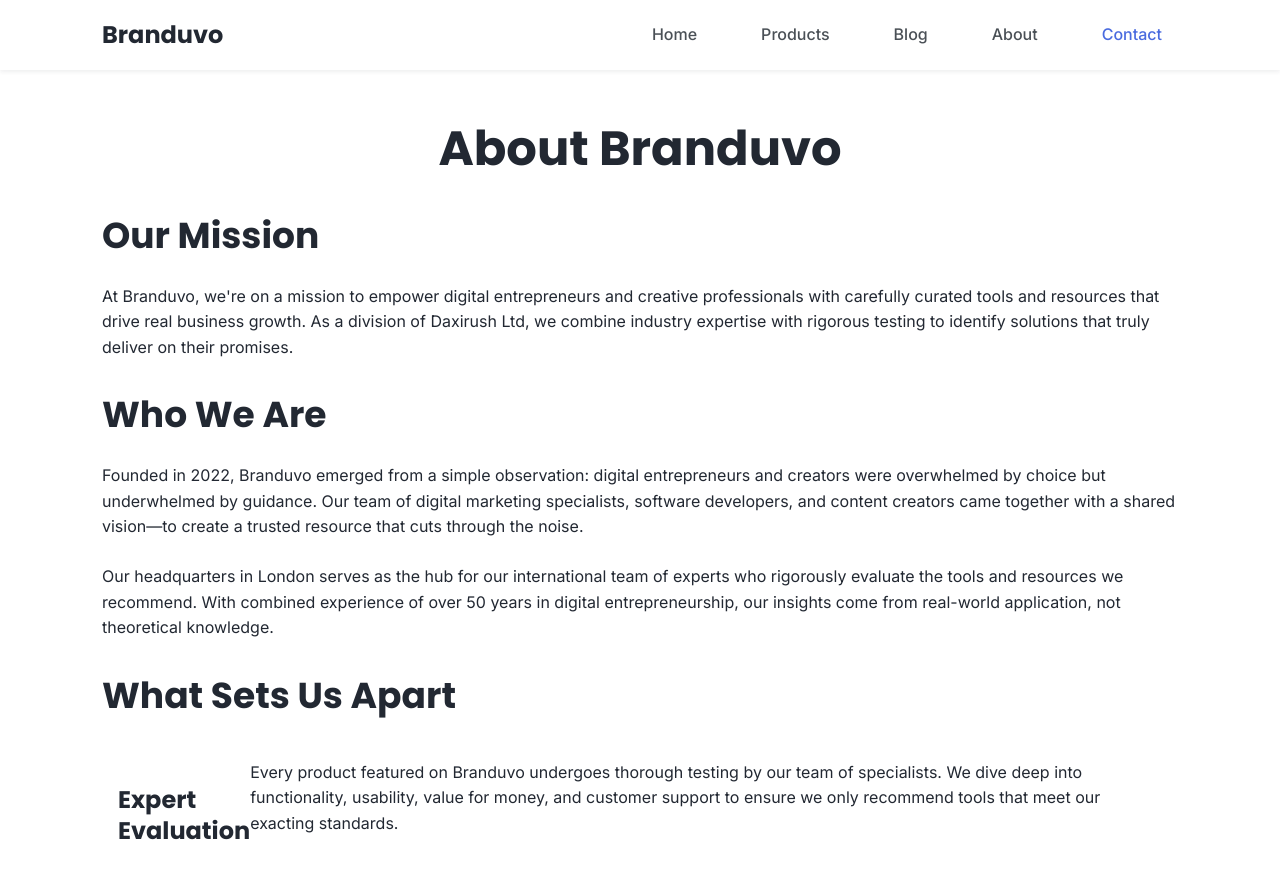
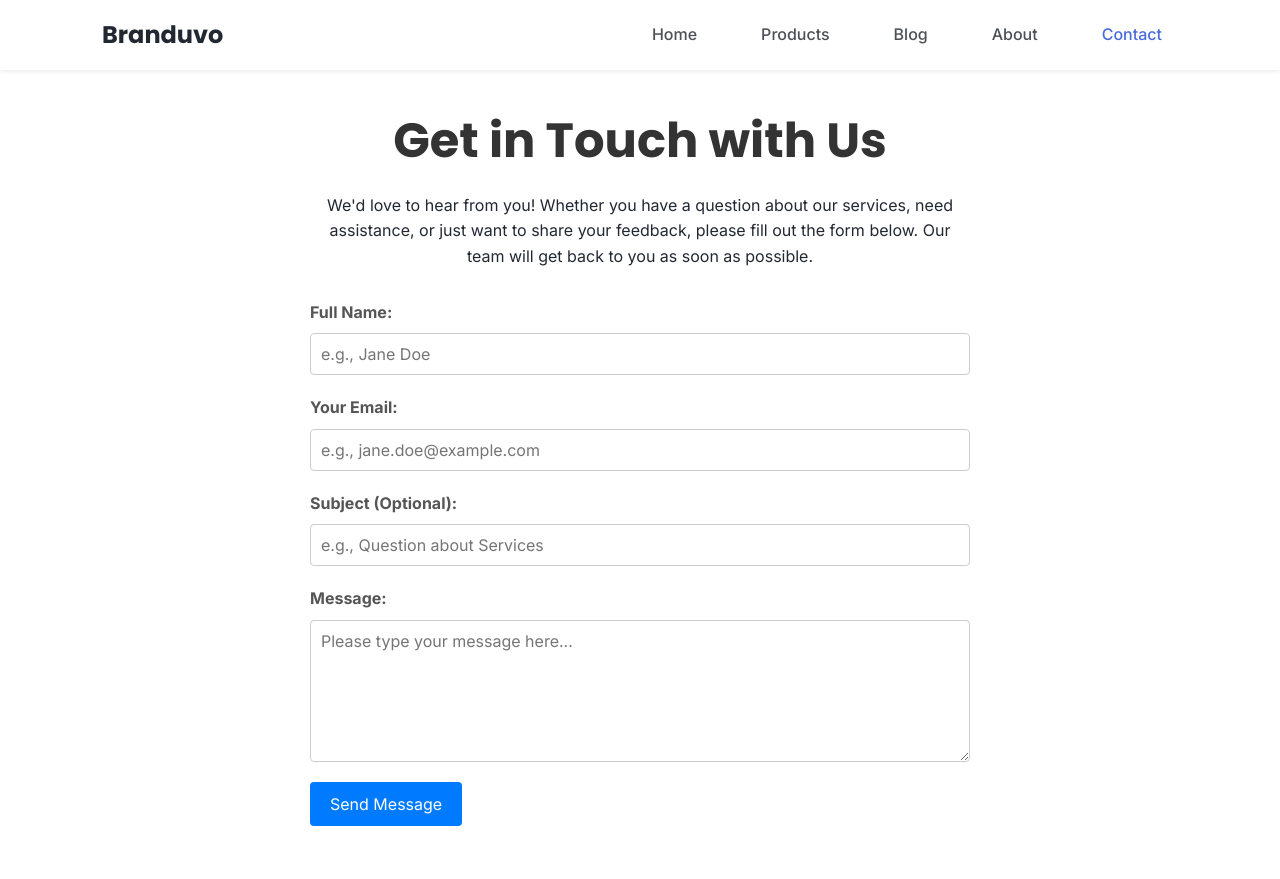
Before and after one commit to choaybouaret29/BranduvoBlog, a Jekyll site: the page built from contact/index.md, in a window 1280 px wide and 900 px high. Shown: the top 879 px of the window. Built offline with Jekyll 4.4.1, drawn with Linux system fonts in a browser that asks for light colours; some of the changed text lies outside the part shown.

Commit message:
Update index.md

```diff
--- a/contact/index.md
+++ b/contact/index.md
@@ -1,137 +1,169 @@
 ---
-layout: page
-title: About Branduvo
-description: "Learn about Branduvo's mission to provide premium tools and resources for digital entrepreneurs and creative professionals."
-permalink: /contact/ # Using a more standard permalink
-
-# Open Graph / Social Media Meta Tags (placeholders, adjust with your site's actual setup)
-og_title: "About Branduvo"
-og_description: "Learn about Branduvo's mission to provide premium tools and resources for digital entrepreneurs and creative professionals."
-og_url: "http://yourdomain.com/about/" # Replace with {{ site.url }}{{ page.url }} in actual use
-og_site_name: "Branduvo"
-og_type: "website"
-# og_image: "http://yourdomain.com/assets/images/social/about-branduvo.jpg" # Example
-
-# Twitter Card data (placeholders)
-twitter_card: summary_large_image
-twitter_title: "About Branduvo"
-twitter_description: "Learn about Branduvo's mission to provide premium tools and resources for digital entrepreneurs and creative professionals."
-# twitter_image: "http://yourdomain.com/assets/images/social/about-branduvo.jpg" # Example
-# twitter_site: "@yourtwitterhandle"
+layout: default
+title: "Contact Us - Get Support & Inquiries | Your Site Name" # SEO-optimized page title
+permalink: /contact/ # Clean, SEO-friendly URL
+description: "Reach out to Your Site Name easily through our contact form. Whether you have questions, need support, or want to provide feedback, we're here to help. Get in touch today!" # Compelling meta description
+# Optional: For Open Graph (Facebook/LinkedIn) & Twitter Cards - often handled by SEO plugins or layout includes
+# og_title: "{{ page.title }}"
+# og_description: "{{ page.description }}"
+# og_image: "/assets/images/contact-og-image.jpg" # Path to an image for social sharing
+# twitter_card: summary_large_image
 ---
 
-<h2 id="our-mission">Our Mission</h2>
-<p>At Branduvo, we're on a mission to empower digital entrepreneurs and creative professionals with carefully curated tools and resources that drive real business growth. As a division of Daxirush Ltd, we combine industry expertise with rigorous testing to identify solutions that truly deliver on their promises.</p>
+<style>
+  /* Basic styling - move to your main CSS file for better organization */
+  .contact-container {
+    max-width: 700px; /* Constrain width for readability */
+    margin: 20px auto;
+    padding: 20px;
+    /* background-color: #f9f9f9; */ /* Optional: light background for the section */
+    /* border-radius: 8px; */
+  }
 
-<h2 id="who-we-are">Who We Are</h2>
-<p>Founded in 2022, Branduvo emerged from a simple observation: digital entrepreneurs and creators were overwhelmed by choice but underwhelmed by guidance. Our team of digital marketing specialists, software developers, and content creators came together with a shared vision—to create a trusted resource that cuts through the noise.</p>
-<p>Our headquarters in London serves as the hub for our international team of experts who rigorously evaluate the tools and resources we recommend. With combined experience of over 50 years in digital entrepreneurship, our insights come from real-world application, not theoretical knowledge.</p>
+  .contact-container h1 {
+    text-align: center;
+    margin-bottom: 20px;
+    color: #333;
+  }
 
-<h2 id="what-sets-us-apart">What Sets Us Apart</h2>
-<!-- You might want to style this section as a grid, similar to "benefits-grid" in your example -->
-<div class="feature-items"> <!-- Add a class for potential grid styling -->
-  <div class="feature-item">
-    <h3 id="expert-evaluation">Expert Evaluation</h3>
-    <p>Every product featured on Branduvo undergoes thorough testing by our team of specialists. We dive deep into functionality, usability, value for money, and customer support to ensure we only recommend tools that meet our exacting standards.</p>
-  </div>
-  <div class="feature-item">
-    <h3 id="honest-reviews">Honest Reviews</h3>
-    <p>While we participate in affiliate programs, our editorial integrity is never compromised. Our recommendations are based solely on merit, and we're not afraid to highlight limitations alongside strengths. You'll always get the full picture, not just the selling points.</p>
-  </div>
-  <div class="feature-item">
-    <h3 id="practical-insights">Practical Insights</h3>
-    <p>We don't just list features—we explain how each tool can be applied to solve real business challenges and create tangible results. Our content bridges the gap between product capabilities and practical application.</p>
-  </div>
-  <div class="feature-item">
-    <h3 id="community-focus">Community Focus</h3>
-    <p>Branduvo is more than a review site; it's a community of forward-thinking entrepreneurs and creators. We actively engage with our audience to understand evolving needs and challenges, ensuring our recommendations remain relevant and valuable.</p>
-  </div>
+  .contact-intro {
+    margin-bottom: 30px;
+    line-height: 1.6;
+    text-align: center; /* Or left, depending on your design */
+  }
+
+  .form-group {
+    margin-bottom: 20px;
+  }
+  .form-group label {
+    display: block;
+    margin-bottom: 8px;
+    font-weight: bold;
+    color: #555;
+  }
+  .form-group input[type="text"],
+  .form-group input[type="email"],
+  .form-group textarea {
+    width: 100%;
+    padding: 10px;
+    border: 1px solid #ccc;
+    border-radius: 4px;
+    box-sizing: border-box;
+    font-size: 16px;
+  }
+  .form-group input:focus,
+  .form-group textarea:focus {
+    border-color: #007bff;
+    outline: none;
+    box-shadow: 0 0 0 0.2rem rgba(0,123,255,.25);
+  }
+  .form-group textarea {
+    resize: vertical;
+    min-height: 120px;
+  }
+  .submit-button {
+    background-color: #007bff;
+    color: white;
+    padding: 12px 20px;
+    border: none;
+    border-radius: 4px;
+    cursor: pointer;
+    font-size: 16px;
+    transition: background-color 0.3s ease;
+  }
+  .submit-button:hover {
+    background-color: #0056b3;
+  }
+  .honeypot-field {
+    display: none !important;
+  }
+</style>
+
+<div class="contact-container">
+  <h1>Get in Touch with Us</h1>
+
+  <p class="contact-intro">
+    We'd love to hear from you! Whether you have a question about our services, need assistance,
+    or just want to share your feedback, please fill out the form below. Our team
+    will get back to you as soon as possible.
+  </p>
+
+  <form method="POST" action="https://formspree.io/f/YOUR_FORM_ID_HERE" id="contactForm">
+    <!-- Important: Replace YOUR_FORM_ID_HERE with your actual Formspree ID -->
+
+    <div class="form-group">
+      <label for="name">Full Name:</label>
+      <input type="text" id="name" name="name" placeholder="e.g., Jane Doe" required aria-required="true">
+    </div>
+
+    <div class="form-group">
+      <label for="email">Your Email:</label>
+      <input type="email" id="email" name="_replyto" placeholder="e.g., jane.doe@example.com" required aria-required="true">
+      <!-- Using name="_replyto" allows direct reply from your email client -->
+    </div>
+
+    <div class="form-group">
+      <label for="subject">Subject (Optional):</label>
+      <input type="text" id="subject" name="subject" placeholder="e.g., Question about Services">
+    </div>
+
+    <!-- Hidden subject for your email, if you prefer a fixed one -->
+    <input type="hidden" name="_subject" value="New Contact Form Submission from [Your Site Name]!">
+
+    <div class="form-group">
+      <label for="message">Message:</label>
+      <textarea id="message" name="message" rows="6" placeholder="Please type your message here..." required aria-required="true"></textarea>
+    </div>
+
+    <!-- Honeypot field for spam prevention -->
+    <div class="honeypot-field" aria-hidden="true">
+      <label for="honeypot">Do not fill this out if you are human:</label>
+      <input type="text" id="honeypot" name="_gotcha" tabindex="-1" autocomplete="off">
+    </div>
+
+    <!-- Optional: Redirect to a thank-you page -->
+    <!-- <input type="hidden" name="_next" value="https://yourdomain.com/thank-you/"> -->
+
+    <button type="submit" class="submit-button">Send Message</button>
+  </form>
 </div>
 
-<h2 id="our-review-process">Our Review Process</h2>
-<ol class="styled-list"> <!-- Add a class for styling if needed -->
-  <li>
-    <h4 id="selection">1. Selection</h4>
-    <p>We identify promising tools through market research, user suggestions, and emerging trends in the digital entrepreneurship space.</p>
-  </li>
-  <li>
-    <h4 id="hands-on-testing">2. Hands-on Testing</h4>
-    <p>Our team uses each product in real-world scenarios, often implementing them in actual business operations to gauge effectiveness.</p>
-  </li>
-  <li>
-    <h4 id="evaluation-criteria">3. Evaluation Criteria</h4>
-    <p>Products are assessed across multiple dimensions:</p>
-    <ul>
-      <li>Ease of use and learning curve</li>
-      <li>Feature set and flexibility</li>
-      <li>Performance and reliability</li>
-      <li>Value proposition and pricing structure</li>
-      <li>Quality of customer support</li>
-      <li>Security and data protection</li>
-      <li>Integration capabilities</li>
-    </ul>
-  </li>
-  <li>
-    <h4 id="comparative-analysis">4. Comparative Analysis</h4>
-    <p>We benchmark products against alternatives to identify strengths, weaknesses, and ideal use cases.</p>
-  </li>
-  <li>
-    <h4 id="ongoing-monitoring">5. Ongoing Monitoring</h4>
-    <p>Even after publication, we continue to monitor product updates and user feedback, updating our reviews to reflect significant changes.</p>
-  </li>
-</ol>
-
-<h2 id="our-values">Our Values</h2>
-<div class="value-items"> <!-- Add a class for potential grid styling -->
-  <div class="value-item">
-    <h3 id="integrity">Integrity</h3>
-    <p>We prioritize honest, unbiased assessments over affiliate relationships.</p>
-  </div>
-  <div class="value-item">
-    <h3 id="excellence">Excellence</h3>
-    <p>We maintain high standards for both the products we recommend and the content we produce.</p>
-  </div>
-  <div class="value-item">
-    <h3 id="utility">Utility</h3>
-    <p>Every piece of content we create aims to provide actionable value.</p>
-  </div>
-  <div class="value-item">
-    <h3 id="innovation">Innovation</h3>
-    <p>We constantly explore emerging tools and technologies that can give entrepreneurs an edge.</p>
-  </div>
-  <div class="value-item">
-    <h3 id="accessibility">Accessibility</h3>
-    <p>We break down complex topics into clear, actionable insights for entrepreneurs at any stage.</p>
-  </div>
-</div>
-
-<h2 id="the-team-behind-branduvo">The Team Behind Branduvo</h2>
-<p>Branduvo is powered by a diverse team of digital marketing specialists, software developers, business strategists, and content creators. Our varied backgrounds and specialties ensure we can evaluate tools across multiple domains with expert insight.</p>
-<p>Leading our team is our founder, Alex Mitchell, who brings over 15 years of experience in digital entrepreneurship and has built and sold multiple online businesses. His vision of creating a trusted resource for digital entrepreneurs drives Branduvo's mission and values.</p>
-
-<h2 id="connect-with-us">Connect With Us</h2>
-<p>We value your feedback and suggestions. If you have a product you'd like us to review, a question about our recommendations, or just want to say hello, please <a href="mailto:contact@branduvo.com">contact us</a>. <!-- Replace with your actual contact email or link to contact page --> </p>
-<p>Follow us on social media to stay updated with our latest reviews and insights:</p>
-<div class="social-links">
-  <a href="https://twitter.com/branduvo" target="_blank" rel="noopener noreferrer" aria-label="Branduvo on Twitter">
-    <svg xmlns="http://www.w3.org/2000/svg" width="24" height="24" viewBox="0 0 24 24" fill="none" stroke="currentColor" stroke-width="2" stroke-linecap="round" stroke-linejoin="round" class="feather feather-twitter"><path d="M23 3a10.9 10.9 0 0 1-3.14 1.53 4.48 4.48 0 0 0-7.86 3v1A10.66 10.66 0 0 1 3 4s-4 9 5 13a11.64 11.64 0 0 1-7 2c9 5 20 0 20-11.5a4.5 4.5 0 0 0-.08-.83A7.72 7.72 0 0 0 23 3z"></path></svg>
-    <span>Twitter</span>
-  </a>
-  <a href="https://facebook.com/branduvo" target="_blank" rel="noopener noreferrer" aria-label="Branduvo on Facebook">
-    <svg xmlns="http://www.w3.org/2000/svg" width="24" height="24" viewBox="0 0 24 24" fill="none" stroke="currentColor" stroke-width="2" stroke-linecap="round" stroke-linejoin="round" class="feather feather-facebook"><path d="M18 2h-3a5 5 0 0 0-5 5v3H7v4h3v8h4v-8h3l1-4h-4V7a1 1 0 0 1 1-1h3z"></path></svg>
-    <span>Facebook</span>
-  </a>
-  <a href="https://instagram.com/branduvo" target="_blank" rel="noopener noreferrer" aria-label="Branduvo on Instagram">
-    <svg xmlns="http://www.w3.org/2000/svg" width="24" height="24" viewBox="0 0 24 24" fill="none" stroke="currentColor" stroke-width="2" stroke-linecap="round" stroke-linejoin="round" class="feather feather-instagram"><rect x="2" y="2" width="20" height="20" rx="5" ry="5"></rect><path d="M16 11.37A4 4 0 1 1 12.63 8 4 4 0 0 1 16 11.37z"></path><line x1="17.5" y1="6.5" x2="17.51" y2="6.5"></line></svg>
-    <span>Instagram</span>
-  </a>
-  <a href="https://linkedin.com/company/branduvo" target="_blank" rel="noopener noreferrer" aria-label="Branduvo on LinkedIn">
-    <svg xmlns="http://www.w3.org/2000/svg" width="24" height="24" viewBox="0 0 24 24" fill="none" stroke="currentColor" stroke-width="2" stroke-linecap="round" stroke-linejoin="round" class="feather feather-linkedin"><path d="M16 8a6 6 0 0 1 6 6v7h-4v-7a2 2 0 0 0-2-2 2 2 0 0 0-2 2v7h-4v-7a6 6 0 0 1 6-6z"></path><rect x="2" y="9" width="4" height="12"></rect><circle cx="4" cy="4" r="2"></circle></svg>
-    <span>LinkedIn</span>
-  </a>
-</div>
-
-<h2 id="branduvo-a-daxirush-ltd-brand">Branduvo: A Daxirush Ltd Brand</h2>
-<p>Branduvo operates as a specialized division of Daxirush Ltd, a UK-based digital media and technology company established in 2019. Daxirush Ltd brings extensive resources and expertise to Branduvo, enabling us to maintain the highest standards of quality and reliability in our recommendations.</p>
-
-<p class="page-footer-note">© 2025 Daxirush Ltd. All rights reserved.</p>
+<!--
+SEO & Accessibility Notes:
+1.  Meta Title & Description: Set in the front matter for optimal SERP display.
+2.  Permalink: Clean URL (/contact/) set in front matter.
+3.  <h1> Tag: Main heading for the page content.
+4.  Semantic Labels: <label for="id"> links labels to inputs.
+5.  Required Fields: `required` attribute for client-side validation. `aria-required="true"` for accessibility.
+6.  Honeypot: `name="_gotcha"` and `tabindex="-1"`, `autocomplete="off"` for spam prevention.
+7.  Keywords: Naturally integrate relevant keywords (e.g., "contact", "support", "inquiries", "Your Site Name")
+    in the title, description, h1, and introductory text.
+8.  Mobile-Friendly: The CSS aims for basic responsiveness. Ensure your overall site theme is responsive.
+9.  Page Speed: Keep the page light. Minify CSS/JS if possible (usually handled by Jekyll build process or plugins).
+10. Structured Data (Advanced SEO):
+    Consider adding JSON-LD structured data for `ContactPage` and `Organization` or `LocalBusiness`.
+    This can be added in your layout's <head> or at the bottom of this page.
+    Example for Organization (put in <script type="application/ld+json"> tags):
+    {
+      "@context": "https://schema.org",
+      "@type": "Organization",
+      "name": "Your Site Name",
+      "url": "https://yourdomain.com",
+      "logo": "https://yourdomain.com/assets/images/logo.png",
+      "contactPoint": {
+        "@type": "ContactPoint",
+        "telephone": "+1-YOUR-PHONE-NUMBER", // If you have one
+        "contactType": "customer service", // or "sales", "technical support" etc.
+        "areaServed": "US", // Or your specific regions
+        "availableLanguage": ["en"]
+      }
+    }
+    For ContactPage:
+    {
+      "@context": "https://schema.org",
+      "@type": "ContactPage",
+      "name": "Contact Us - Your Site Name",
+      "description": "How to contact Your Site Name for support and inquiries.",
+      "url": "https://yourdomain.com/contact/"
+    }
+-->
```
